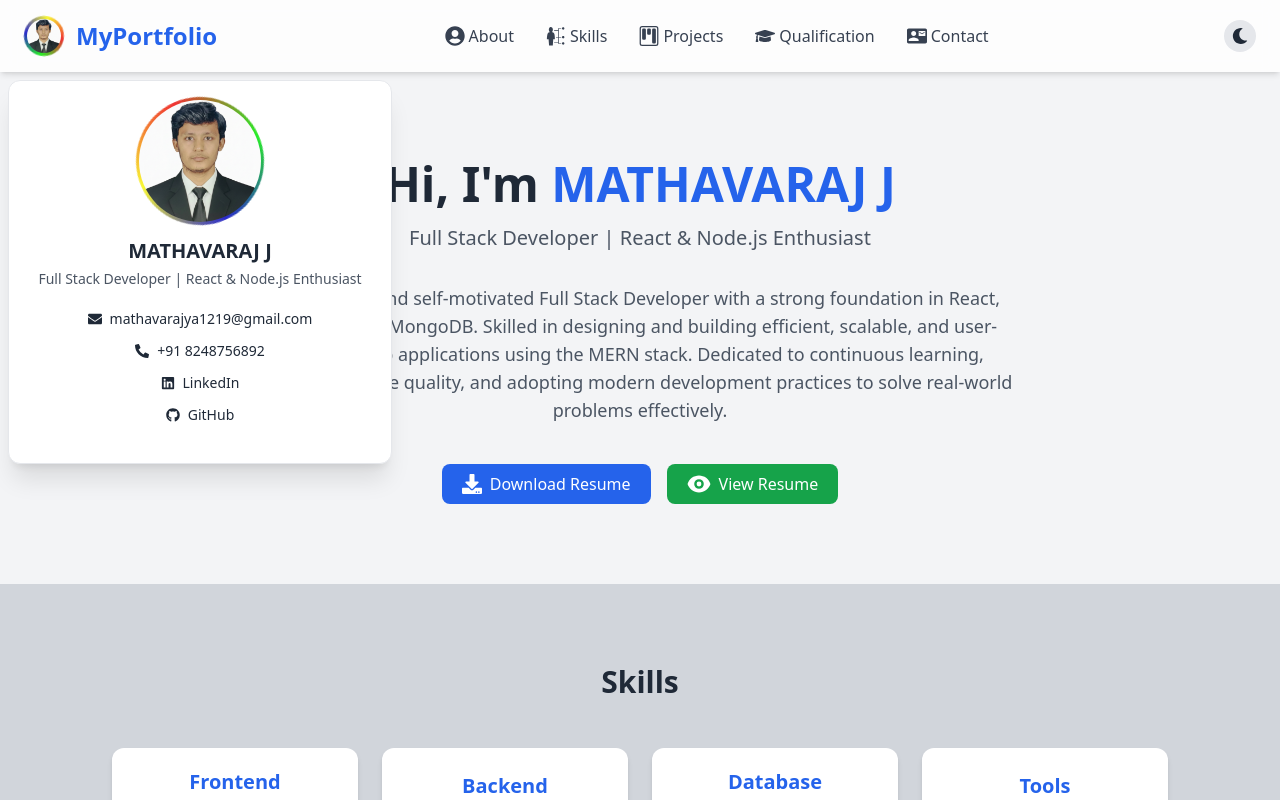
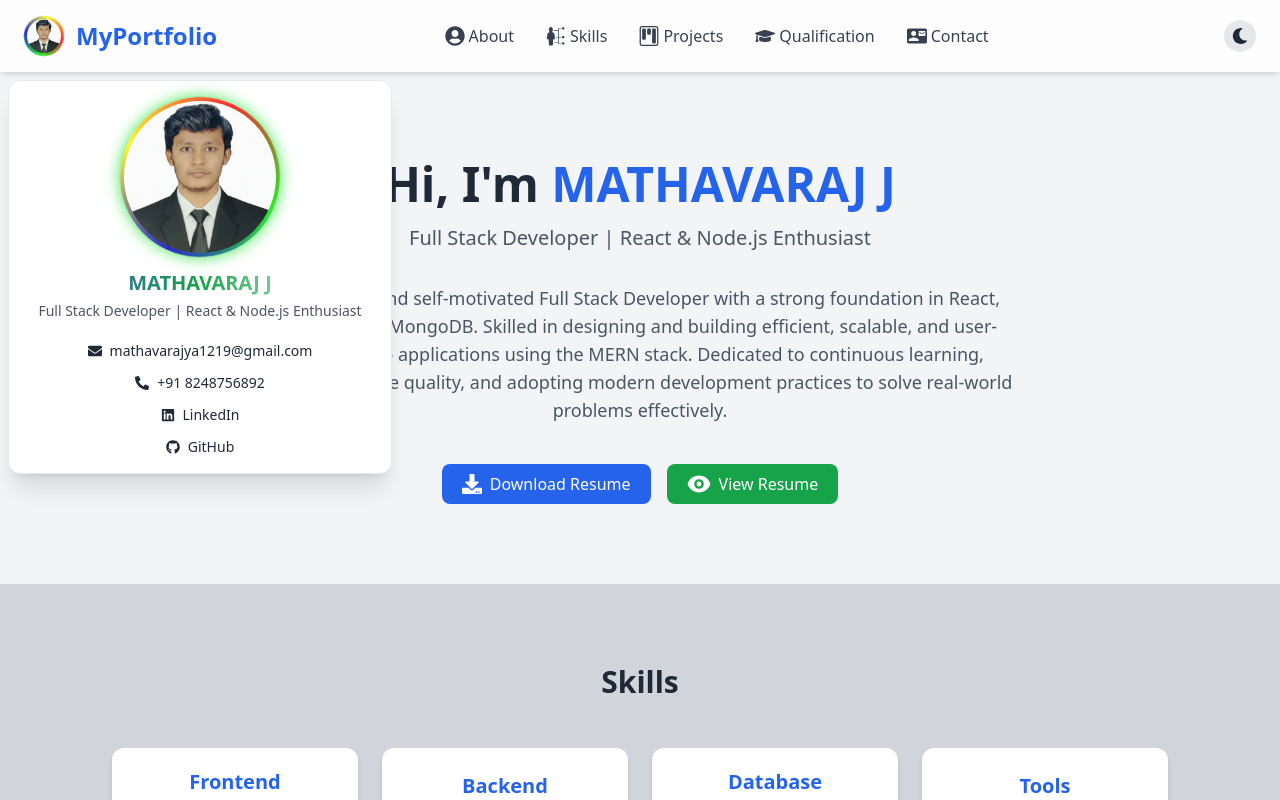
Before and after one commit to Mathavaraj1219/My-Portfolio, a React (Vite) app in the folder my-portfolio/: page / in a window 1280 px wide. Both pictures are taken after a click on the picture 44 px from the left and 36 px from the top of the page. Shown: the top 800 px of the page. Built offline with nearby package versions, Linux system fonts and the light colour scheme.

Commit message:
enhance Navbar and Projects components with improved styles and layout

```diff
--- a/my-portfolio/src/components/Navbar.jsx
+++ b/my-portfolio/src/components/Navbar.jsx
@@ -42,10 +42,10 @@ return (
               animate={{ opacity: 1, scale: 1, y: 0 }}
               exit={{ opacity: 0, scale: 0.9, y: -10 }}
               transition={{ duration: 0.2 }}
-              className="absolute left-2 top-20 z-[999] h-96 w-96 bg-white dark:bg-gray-800 shadow-xl rounded-xl p-4 border border-gray-200 dark:border-gray-700"
+              className="absolute left-2 top-20 z-[999] h-auto w-96 bg-white dark:bg-gray-800 shadow-xl rounded-xl p-4 border border-gray-200 dark:border-gray-700"
             >
 
-              <div className="relative w-32 h-32 mx-auto rounded-full multi-border glow-effect">
+              <div className="relative w-40 h-40 mx-auto rounded-full antimulti-border glow-effect-img">
                 <img
                   src="/profile.png"
                   alt="profile"
@@ -53,7 +53,7 @@ return (
                 />
               </div>
 
-              <h3 className="text-center mt-3 text-xl font-bold">
+              <h3 className="bg-gradient-to-r from-indigo-600 via-green-600 via-blue-600 via-green-600 to-indio-600 bg-clip-text text-transparent text-center mt-3 text-xl font-bold">
                 MATHAVARAJ J
               </h3>
 
--- a/my-portfolio/src/components/Projects.jsx
+++ b/my-portfolio/src/components/Projects.jsx
@@ -368,16 +368,7 @@ return (
                         </ul>
                     </div>
                     <p className="text-gray-700 dark:text-gray-300 mb-6 px-10 text-sm sm:text-base md:text-lg">Building my own portfolio taught me reusable component structure, animations, emailjs integration and Deployment.</p>
-                    <div className="flex flex-wrap justify-center gap-4 mt-6">
-                        <a
-                        href="https://mathavaraj-portfolio.netlify.app/"
-                        target="_blank"
-                        rel="noopener noreferrer"
-                        className="flex items-center justify-center gap-2 px-5 py-2 bg-blue-500 text-white rounded-xl hover:bg-blue-700 transition-all text-sm sm:text-base"
-                        >
-                        <RiLiveLine className="text-xl"/>
-                        Live Demo
-                        </a>
+                    <div className="flex justify-center mt-6">
                         <a
                         href="https://github.com/Mathavaraj1219/My-Portfolio"
                         target="_blank"
--- a/my-portfolio/src/index.css
+++ b/my-portfolio/src/index.css
@@ -57,3 +57,33 @@ body {
 .glow-effect:hover {
   box-shadow: 0 0 12px rgba(37, 226, 56, 0.858);
 }
+
+.glow-effect-img {
+  transition: box-shadow 0.3s ease;
+}
+
+.glow-effect-img {
+  box-shadow: 0 0 15px rgba(37, 226, 56, 0.858);
+}
+
+.antimulti-border {
+  position: relative;
+  padding: 4px;
+}
+
+.antimulti-border::before {
+  content: "";
+  position: absolute;
+  inset: 0;
+  padding: 4px;
+  border-radius: 9999px;
+  background: conic-gradient(rgb(239, 50, 50), rgb(39, 237, 39), rgb(42, 42, 203), rgb(248, 248, 52), rgb(239, 50, 50));
+  animation: rotate-ac 3s linear infinite;
+  z-index: -1;
+}
+
+@keyframes rotate-ac {
+  100% {
+    transform: rotate(-360deg);
+  }
+}
```
